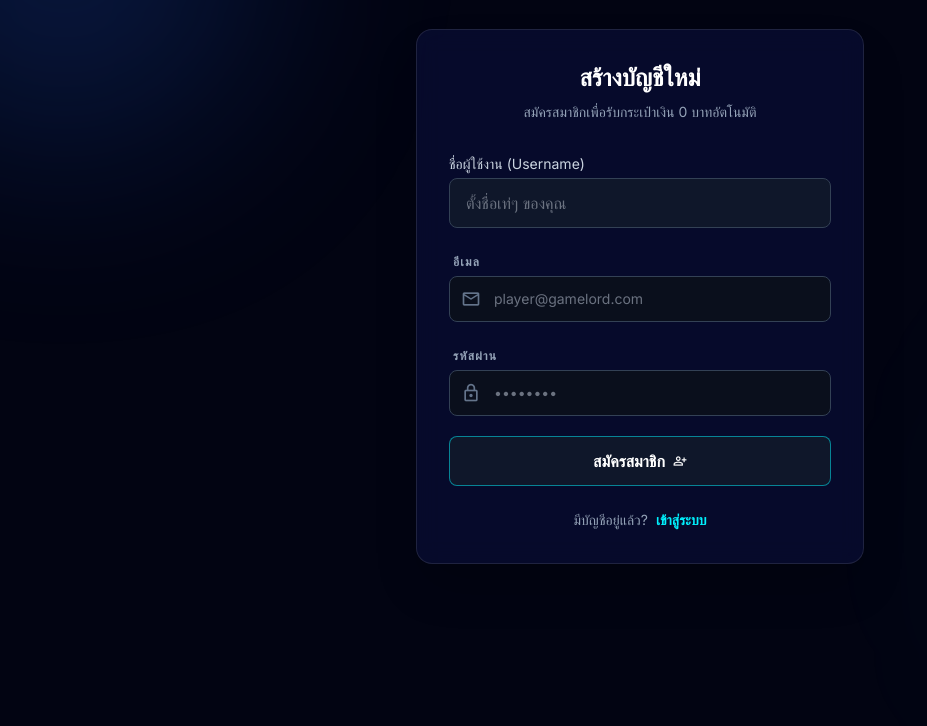
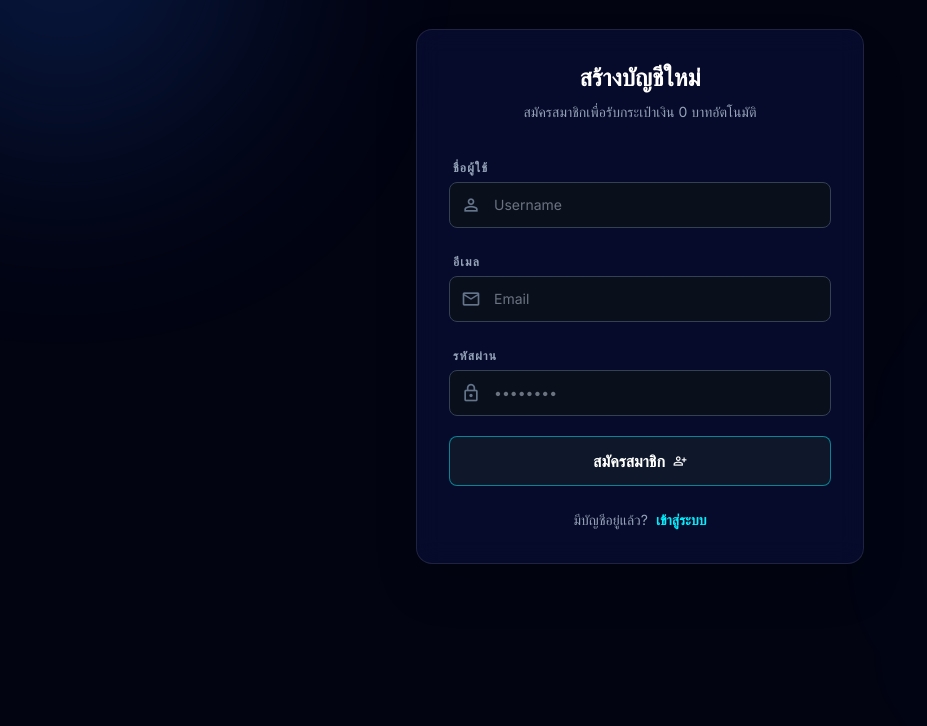
Before and after one commit to RitJaroen26/website-game-pass-store-client, a website: page login.html in a window 1280 px wide. Both pictures are taken after a click on the button "สมัครสมาชิกที่นี่". Shown: the part 154-880 px from the top of the page, without its empty margins (0-927 px from the left). Drawn offline with nearby package versions, Linux system fonts and the light colour scheme.

Commit message:
update login form 0.2

```diff
--- a/login.html
+++ b/login.html
@@ -159,18 +159,24 @@
 
       <!-- ฟอร์ม -->
       <form id="auth-form" class="space-y-5">
-        <div id="username-container" class="hidden mb-4">
+        <div class="space-y-1" id="username-container">
           <label
-            for="username"
-            class="block text-sm font-medium text-slate-300 mb-1"
-            >ชื่อผู้ใช้งาน (Username)</label
+            class="text-xs font-bold text-slate-400 uppercase tracking-widest ml-1"
+            >ชื่อผู้ใช้</label
           >
-          <input
-            type="text"
-            id="username"
-            class="w-full bg-slate-900 border border-slate-700 rounded-lg px-4 py-3 text-white focus:outline-none focus:border-cyan-400 transition-colors"
-            placeholder="ตั้งชื่อเท่ๆ ของคุณ"
-          />
+          <div class="relative">
+            <span
+              class="material-symbols-outlined absolute left-3 top-1/2 -translate-y-1/2 text-slate-500 text-xl"
+              >person</span
+            >
+            <input
+              id="username"
+              type="text"
+              required
+              class="w-full bg-[#0a0f1c] border border-slate-700 focus:border-tertiary focus:ring-1 focus:ring-tertiary rounded-lg py-3 pl-11 pr-4 text-white text-sm outline-none transition-all"
+              placeholder="Username"
+            />
+          </div>
         </div>
         <!-- ช่องกรอกอีเมล -->
         <div class="space-y-1">
@@ -188,7 +194,7 @@
               type="email"
               required
               class="w-full bg-[#0a0f1c] border border-slate-700 focus:border-tertiary focus:ring-1 focus:ring-tertiary rounded-lg py-3 pl-11 pr-4 text-white text-sm outline-none transition-all"
-              placeholder="player@gamelord.com"
+              placeholder="Email"
             />
           </div>
         </div>
@@ -238,29 +244,65 @@
 
     <script>
       document.addEventListener("DOMContentLoaded", () => {
-        let isLoginMode = true;
+        let isLoginMode = true; // เริ่มต้นที่โหมด Login เสมอ
 
         const formTitle = document.getElementById("form-title");
         const formSubtitle = document.getElementById("form-subtitle");
         const authForm = document.getElementById("auth-form");
+
+        // ดึง Input ต่างๆ
         const emailInput = document.getElementById("email");
+        const passwordInput = document.getElementById("password");
+        const usernameInput = document.getElementById("username");
+        const usernameContainer = document.getElementById("username-container");
+
+        const btnSubmit = document.getElementById("btn-submit");
+        const btnText = document.getElementById("btn-text");
+        const toggleText = document.getElementById("toggle-text");
+        const btnToggleMode = document.getElementById("btn-toggle-mode");
 
         emailInput.addEventListener("blur", function () {
           this.value = this.value.trim();
         });
 
-        const usernameInput = document.getElementById("username");
-        const usernameContainer = document.getElementById("username-container");
+        // ⭐ 1. แยกโค้ดเปลี่ยนหน้าตาฟอร์มออกมาเป็นฟังก์ชัน
+        function updateFormUI() {
+          if (isLoginMode) {
+            // โหมด: เข้าสู่ระบบ
+            formTitle.innerText = "เข้าสู่ระบบ";
+            formSubtitle.innerText =
+              "ยินดีต้อนรับกลับมา! กรุณาเข้าสู่ระบบเพื่อดำเนินการต่อ";
+            btnText.innerHTML =
+              'เข้าสู่ระบบ <span class="material-symbols-outlined text-sm">login</span>';
+            toggleText.innerText = "ยังไม่มีบัญชีใช่ไหม?";
+            btnToggleMode.innerText = "สมัครสมาชิกที่นี่";
 
-        const passwordInput = document.getElementById("password");
-        const btnSubmit = document.getElementById("btn-submit");
-        const btnText = document.getElementById("btn-text");
-        const toggleText = document.getElementById("toggle-text");
-        const btnToggleMode = document.getElementById("btn-toggle-mode");
+            // บังคับซ่อนช่อง Username ทันที
+            if (usernameContainer) usernameContainer.classList.add("hidden");
+            if (usernameInput) usernameInput.required = false;
+          } else {
+            // โหมด: สมัครสมาชิก
+            formTitle.innerText = "สร้างบัญชีใหม่";
+            formSubtitle.innerText =
+              "สมัครสมาชิกเพื่อรับกระเป๋าเงิน 0 บาทอัตโนมัติ";
+            btnText.innerHTML =
+              'สมัครสมาชิก <span class="material-symbols-outlined text-sm">person_add</span>';
+            toggleText.innerText = "มีบัญชีอยู่แล้ว?";
+            btnToggleMode.innerText = "เข้าสู่ระบบ";
+
+            // โชว์ช่อง Username
+            if (usernameContainer) usernameContainer.classList.remove("hidden");
+            if (usernameInput) usernameInput.required = true;
+          }
+        }
+
+        // ⭐ 2. สั่งรันฟังก์ชันทันทีที่โหลดเว็บเสร็จ (เพื่อบังคับซ่อน Username ตั้งแต่แรก)
+        updateFormUI();
 
         btnToggleMode.addEventListener("click", () => {
           isLoginMode = !isLoginMode;
 
+          // เคลียร์ค่าในฟอร์มทุกครั้งที่สลับโหมด
           emailInput.value = "";
           passwordInput.value = "";
           if (usernameInput) usernameInput.value = "";
@@ -269,27 +311,8 @@
           void authForm.offsetWidth;
           authForm.classList.add("fade-in");
 
-          if (isLoginMode) {
-            formTitle.innerText = "เข้าสู่ระบบ";
-            formSubtitle.innerText =
-              "ยินดีต้อนรับกลับมา! กรุณาเข้าสู่ระบบเพื่อดำเนินการต่อ";
-            btnText.innerHTML =
-              'เข้าสู่ระบบ <span class="material-symbols-outlined text-sm">login</span>';
-            toggleText.innerText = "ยังไม่มีบัญชีใช่ไหม?";
-            btnToggleMode.innerText = "สมัครสมาชิกที่นี่";
-            if (usernameContainer) usernameContainer.classList.add("hidden");
-            if (usernameInput) usernameInput.required = false;
-          } else {
-            formTitle.innerText = "สร้างบัญชีใหม่";
-            formSubtitle.innerText =
-              "สมัครสมาชิกเพื่อรับกระเป๋าเงิน 0 บาทอัตโนมัติ";
-            btnText.innerHTML =
-              'สมัครสมาชิก <span class="material-symbols-outlined text-sm">person_add</span>';
-            toggleText.innerText = "มีบัญชีอยู่แล้ว?";
-            btnToggleMode.innerText = "เข้าสู่ระบบ";
-            if (usernameContainer) usernameContainer.classList.remove("hidden");
-            if (usernameInput) usernameInput.required = true;
-          }
+          // ⭐ 3. เรียกฟังก์ชันอัปเดตหน้าตาฟอร์มหลังจากกดปุ่ม
+          updateFormUI();
         });
 
         authForm.addEventListener("submit", async (e) => {
@@ -297,6 +320,7 @@
 
           const email = emailInput.value.trim();
           const password = passwordInput.value.trim();
+          const username = usernameInput ? usernameInput.value.trim() : "";
 
           if (isLoginMode) {
             if (!email || !password)
@@ -338,7 +362,7 @@
                 window.location.href = "Homepage.html";
               } else {
                 alert(
-                  "สมัครสมาชิกสำเร็จ! กระเป๋าเงินของคุณถูกสร้างแล้ว กรุณาเข้าสู่ระบบ",
+                  "สมัครสมาชิกสำเร็จ! กรุณาเข้าสู่ระบบด้วยบัญชีที่คุณเพิ่งสร้าง",
                 );
                 btnToggleMode.click();
               }
@@ -350,7 +374,7 @@
           } catch (error) {
             console.error("API Error:", error);
             alert(
-              "ไม่สามารถติดต่อเซิร์ฟเวอร์ได้ กรุณาตรวจสอบว่าเปิด Backend (npm run dev) แล้วหรือยัง",
+              "ไม่สามารถติดต่อเซิร์ฟเวอร์ได้ กรุณาตรวจสอบว่าเปิด Backend แล้วหรือยัง",
             );
           } finally {
             btnSubmit.classList.remove("is-loading");
```
